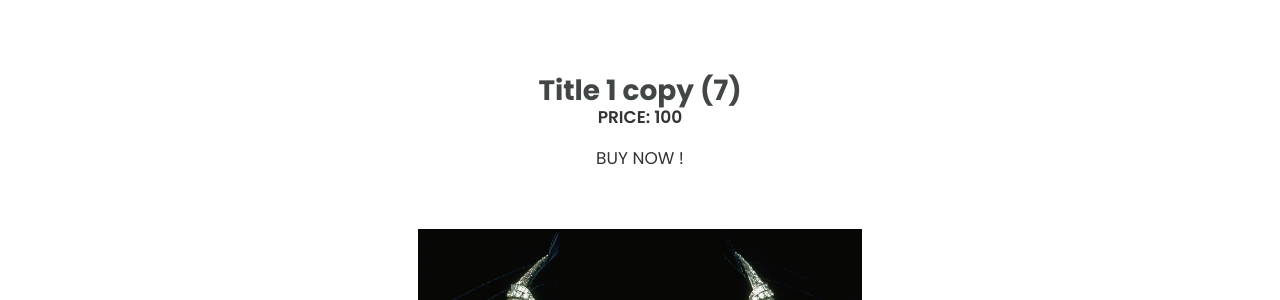
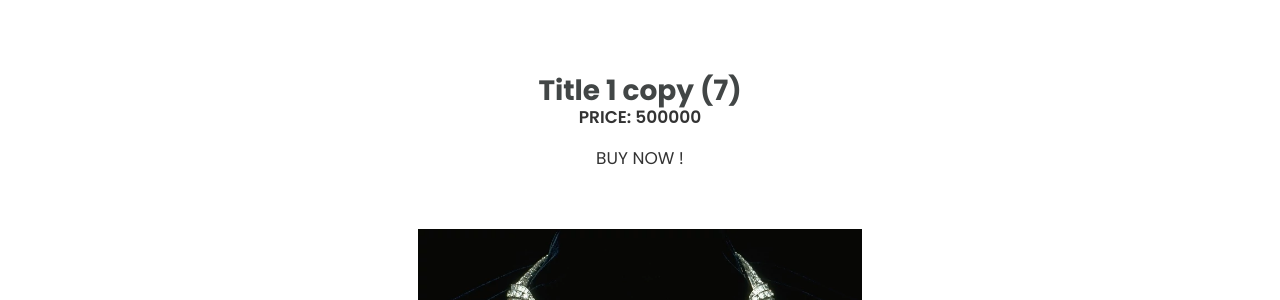
Before and after one commit to vishveshparashar/AgeeroWeb, a Jekyll site: the page built from _posts/product/necklace/2021-07-22-Title-1 - Copy (7).md, in a window 1280 px wide. Shown: the part 203-503 px from the top of the page. Built offline with Jekyll 4.4.1, drawn with Linux system fonts in a browser that asks for light colours; a script that is not in the unit is left out.

Commit message:
Update from Forestry.io Vishvesh Parashar updated _posts/product/necklace/2021-07-22-Title-1 - Copy (7).md

```diff
--- a/_posts/product/necklace/2021-07-22-Title-1 - Copy (7).md
+++ b/_posts/product/necklace/2021-07-22-Title-1 - Copy (7).md
@@ -1,12 +1,12 @@
 ---
 layout: post
 categories: necklace
-name: NameOfTheNecklace
-price: 100
-whitelist: 902342
+name: Name test 1
+price: "500000"
+whitelist: "902342"
 image1: 1.webp
 image2:
 image3:
+
 ---
-
 THis is a small text about image
```
